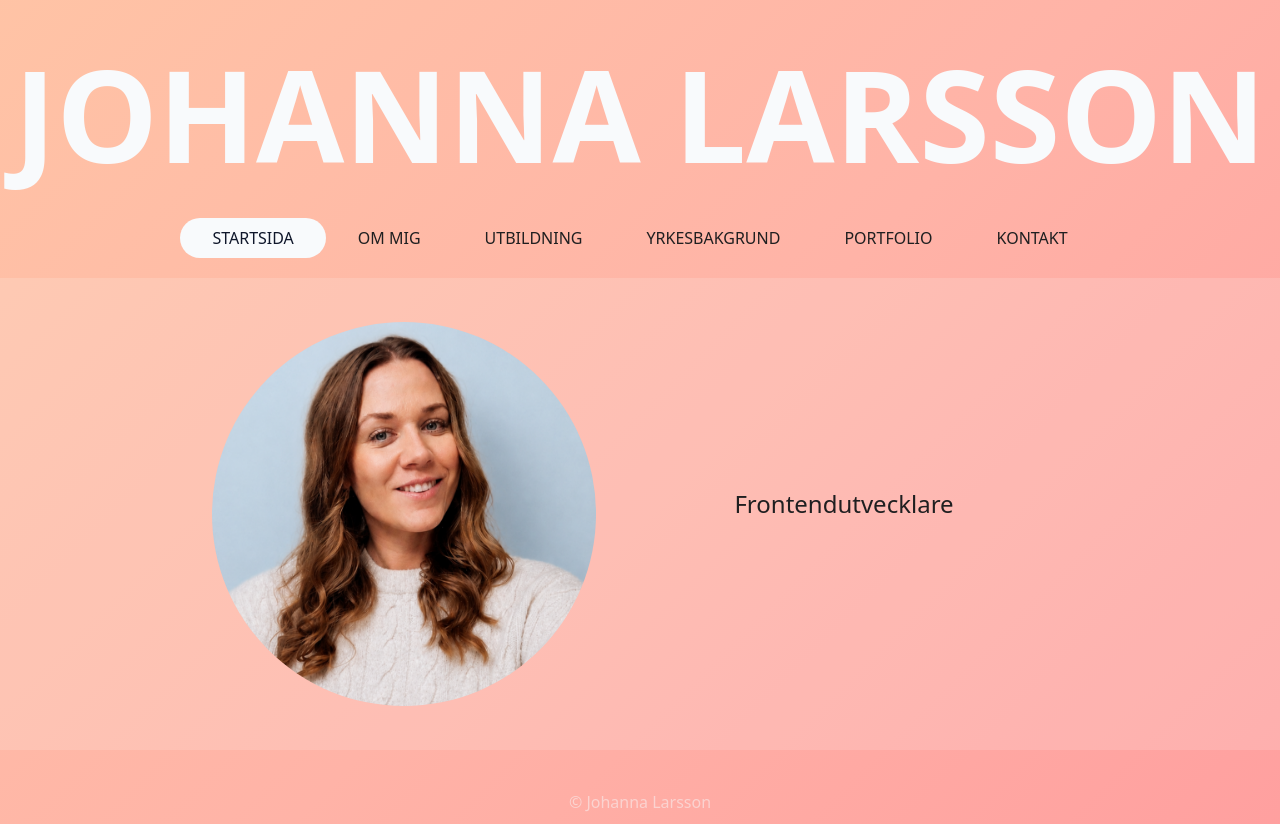
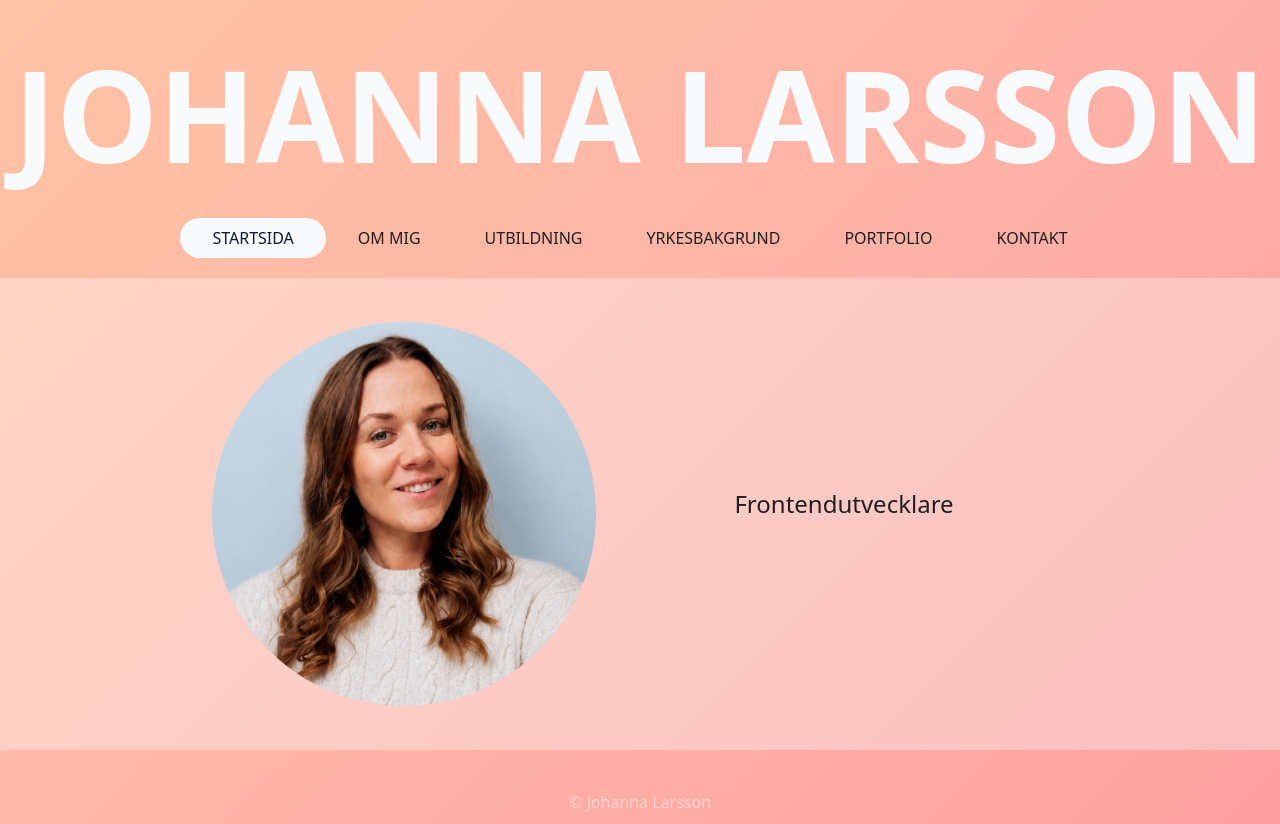
Before and after one commit to johannaskl/MyJourney, a React (Vite) app: page / in a window 1280 px wide. Built offline with nearby package versions, Linux system fonts and the light colour scheme; the HTML template or start-up script is replaced by a standard one.

Commit message:
Update bg

```diff
--- a/src/components/Layout/Layout.jsx
+++ b/src/components/Layout/Layout.jsx
@@ -114,7 +114,7 @@ const Layout = () => {
         </nav>
       </header>
 
-      <main className="bg-slate-50/15 mt-5">
+      <main className="bg-slate-50/35 mt-5">
         <Outlet />
       </main>
 
```
